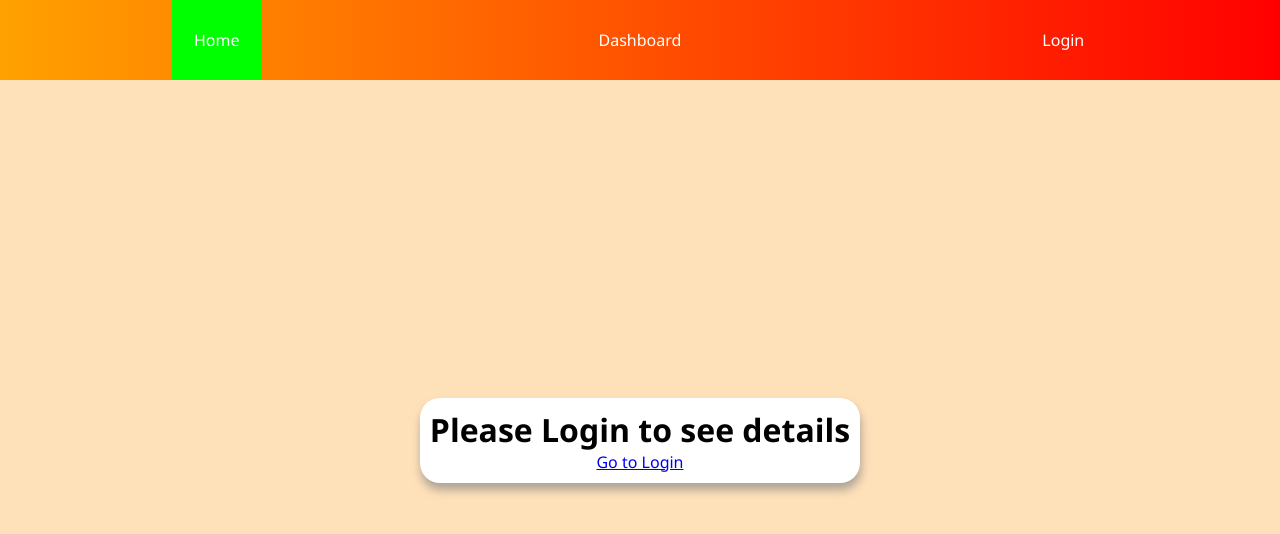
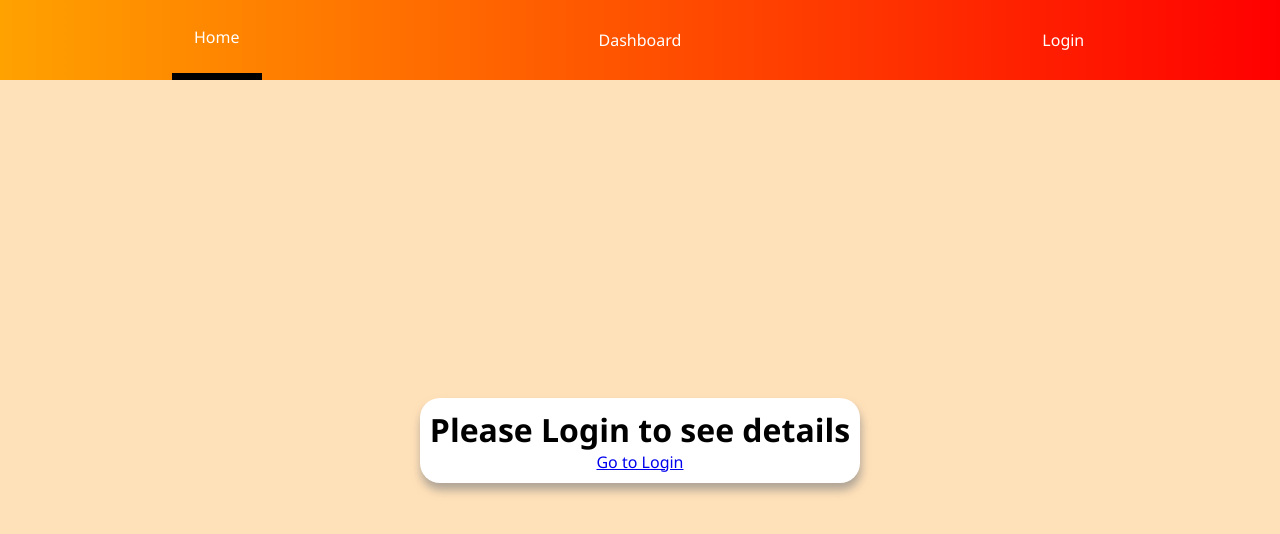
Before and after one commit to IkenNwa/altschool-exam, a React (Vite) app: page / in a window 1280 px wide. In both pictures the pointer is over the link "Home". Shown: the top 534 px of the page. Built offline with nearby package versions, Linux system fonts and the light colour scheme.

Commit message:
Edit border style

```diff
--- a/index.html
+++ b/index.html
@@ -2,7 +2,6 @@
 <html lang="en">
   <head>
     <meta charset="UTF-8" />
-    <link rel="icon" type="image/svg+xml" href="/vite.svg" />
     <meta name="viewport" content="width=device-width, initial-scale=1.0" />
     <title>Altschool Exam-Project</title>
   </head>
--- a/src/App.css
+++ b/src/App.css
@@ -33,7 +33,7 @@
 }
 
 .active:hover{
-  background: var(--hovers);
+  border-bottom: 7px solid black;
 }
 .button{
   width: 40%;
```
